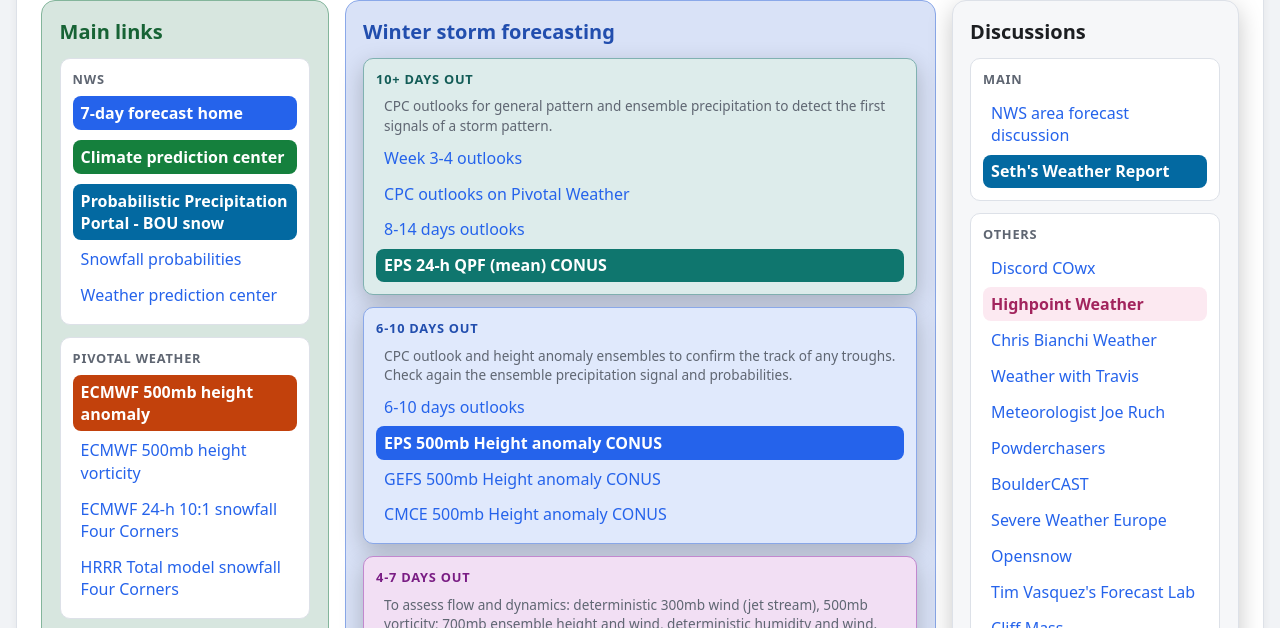
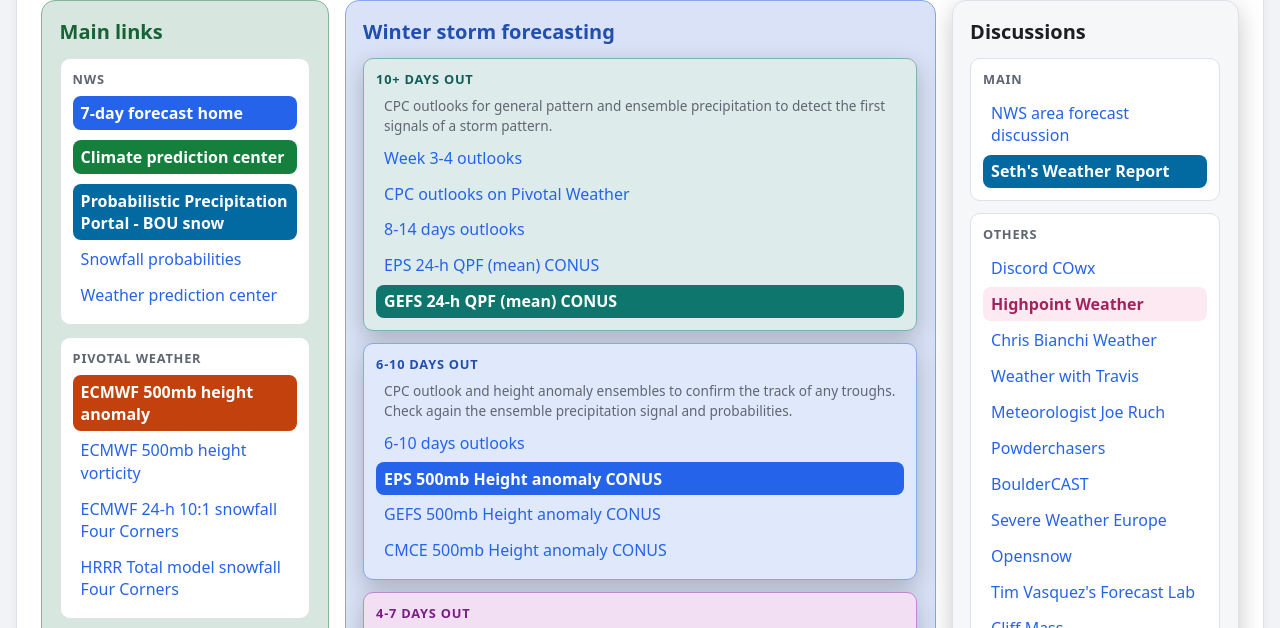
Before and after one commit to giobiondani/favorites, a plain HTML site: page index.html in a window 1280 px wide. Shown: the part 122-750 px from the top of the page. Drawn offline with Linux system fonts and the light colour scheme.

Commit message:
Update links for EPS and GEFS 24-h QPF forecasts

```diff
--- a/index.html
+++ b/index.html
@@ -52,7 +52,8 @@
                 <a class="card-link" href="https://www.cpc.ncep.noaa.gov/products/predictions/WK34/" target="_blank">Week 3-4 outlooks</a>
                 <a class="card-link" href="https://beta.pivotalweather.com/forecasts/cpc/cpc_prcp_d0814/conus" target="_blank">CPC outlooks on Pivotal Weather</a>
                 <a class="card-link" href="https://www.cpc.ncep.noaa.gov/products/predictions/814day/" target="_blank">8-14 days outlooks</a>
-                <a class="card-link solid teal" href="https://beta.pivotalweather.com/models/epsens/qpf_024h-mean-imp/conus?forecastHour=168" target="_blank">EPS 24-h QPF (mean) CONUS</a>
+                <a class="card-link" href="https://beta.pivotalweather.com/models/epsens/qpf_024h-mean-imp/conus?forecastHour=264" target="_blank">EPS 24-h QPF (mean) CONUS</a>
+                <a class="card-link solid teal" href="https://beta.pivotalweather.com/models/gefsens/qpf_024h-mean-imp/conus?forecastHour=264" target="_blank">GEFS 24-h QPF (mean) CONUS</a>
             </div>
 
             <div class="card-3 blue shadow">
```
